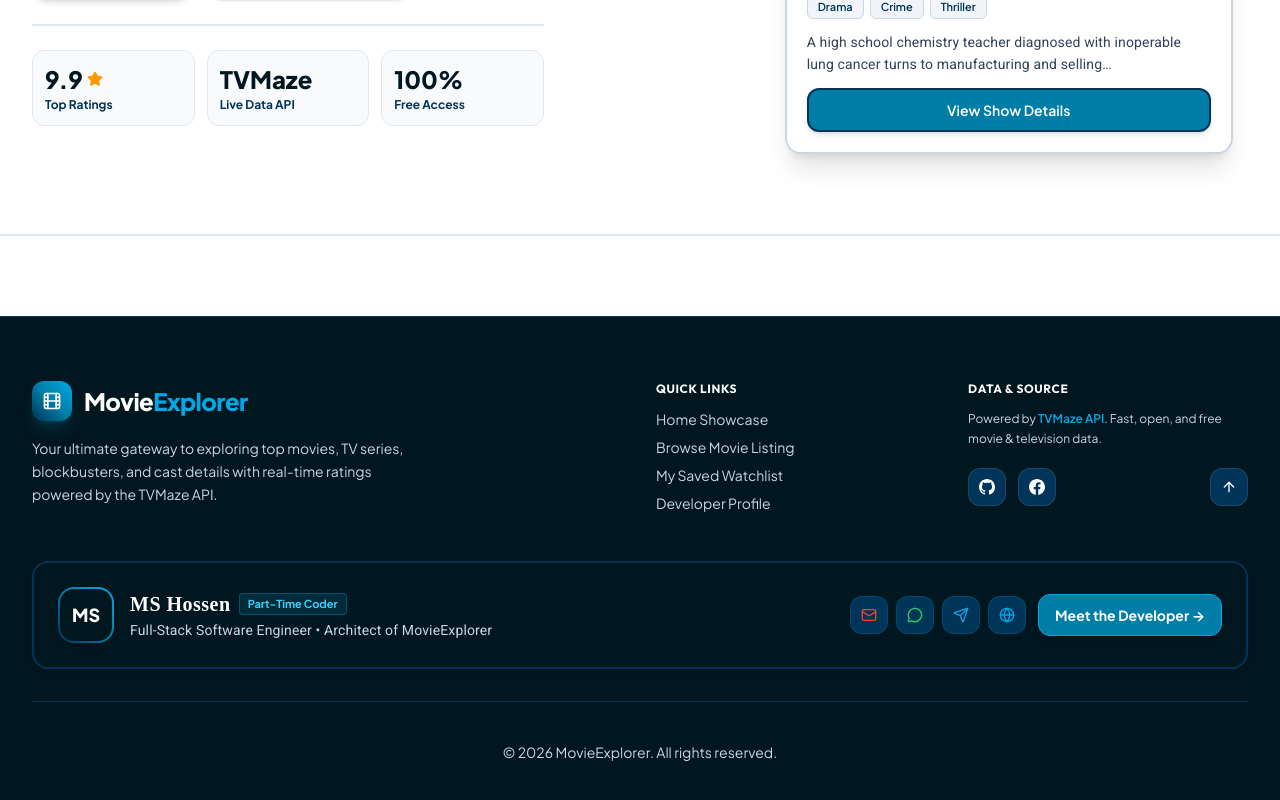
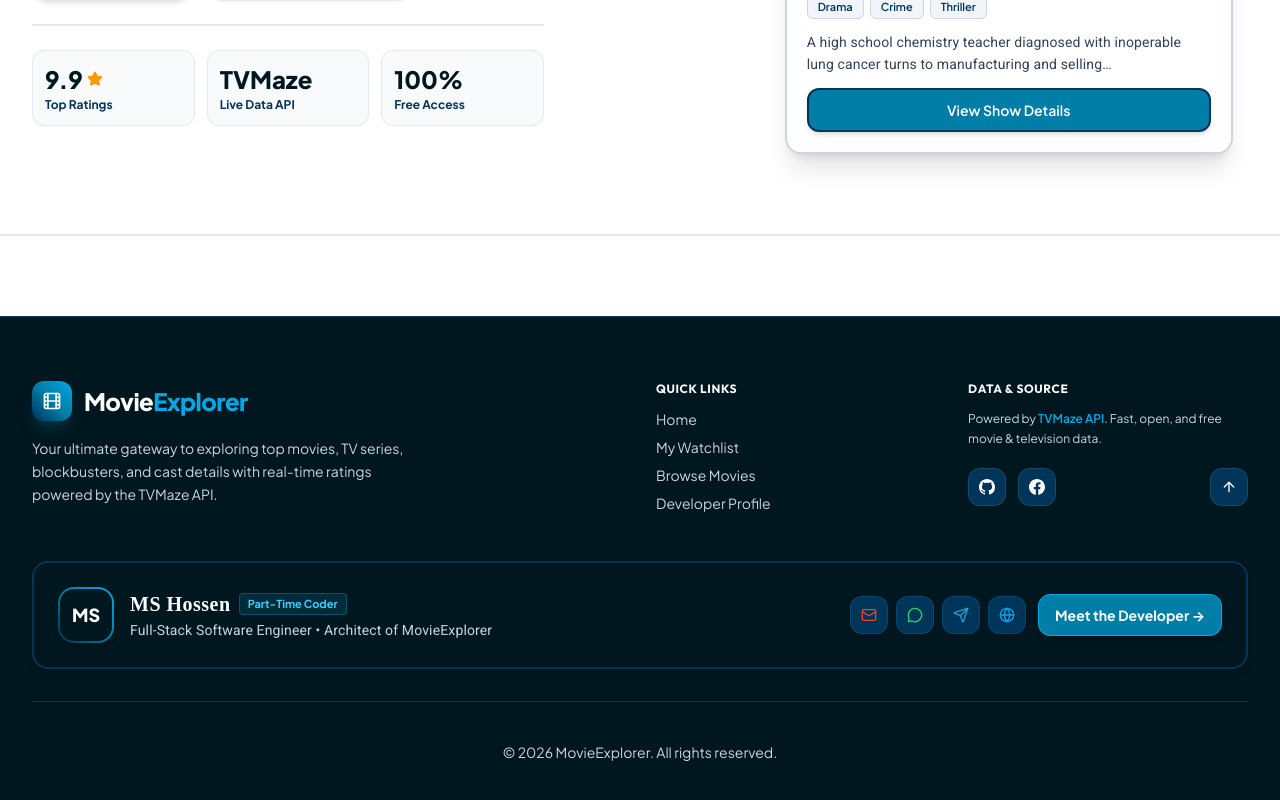
Before and after one commit to MSabbirHossen/assignment-2-foundation-program, a React (Vite) app: page / in a window 1280 px wide. Shown: the part 618-1418 px from the top of the page. Built offline with nearby package versions, Linux system fonts and the light colour scheme; no server answers; a web font is replaced by a local one.

Commit message:
feat: add Footer component with navigation links and social media icons

```diff
--- a/src/components/Footer.jsx
+++ b/src/components/Footer.jsx
@@ -8,6 +8,12 @@ export default function Footer() {
     window.scrollTo({ top: 0, behavior: "smooth" });
   };
 
+  const footerLinks = [
+    { to: "/", label: "Home" },
+    { to: "/watchlist", label: "My Watchlist" },
+    { to: "/movies", label: "Browse Movies" },
+    { to: "/developer", label: "Developer Profile" }
+  ]
   return (
     <footer className="border-t border-[#003459] bg-[#00171f] text-slate-300 text-sm mt-20">
       <div className="max-w-7xl mx-auto px-4 sm:px-6 lg:px-8 py-12 lg:py-16">
@@ -39,42 +45,17 @@ export default function Footer() {
               Quick Links
             </h4>
             <ul className="space-y-2 text-sm">
-              <li>
+              {footerLinks.map((link) => (
+                <li key={link.to}>
                   <Link
-                  to="/"
+                    to={link.to}
                     onClick={scrollToTop}
                     className="hover:text-[#00a8e8] transition-colors"
                   >
-                  Home Showcase
+                    {link.label}
                   </Link>
                 </li>
-              <li>
-                <Link
-                  to="/movies"
-                  onClick={scrollToTop}
-                  className="hover:text-[#00a8e8] transition-colors"
-                >
-                  Browse Movie Listing
-                </Link>
-              </li>
-              <li>
-                <Link
-                  to="/watchlist"
-                  onClick={scrollToTop}
-                  className="hover:text-[#00a8e8] transition-colors"
-                >
-                  My Saved Watchlist
-                </Link>
-              </li>
-              <li>
-                <Link
-                  to="/developer"
-                  onClick={scrollToTop}
-                  className="hover:text-[#00a8e8] transition-colors"
-                >
-                  Developer Profile
-                </Link>
-              </li>
+              ))}
             </ul>
           </div>
 
```
Lines whose indentation alone changed are shown as unchanged.
